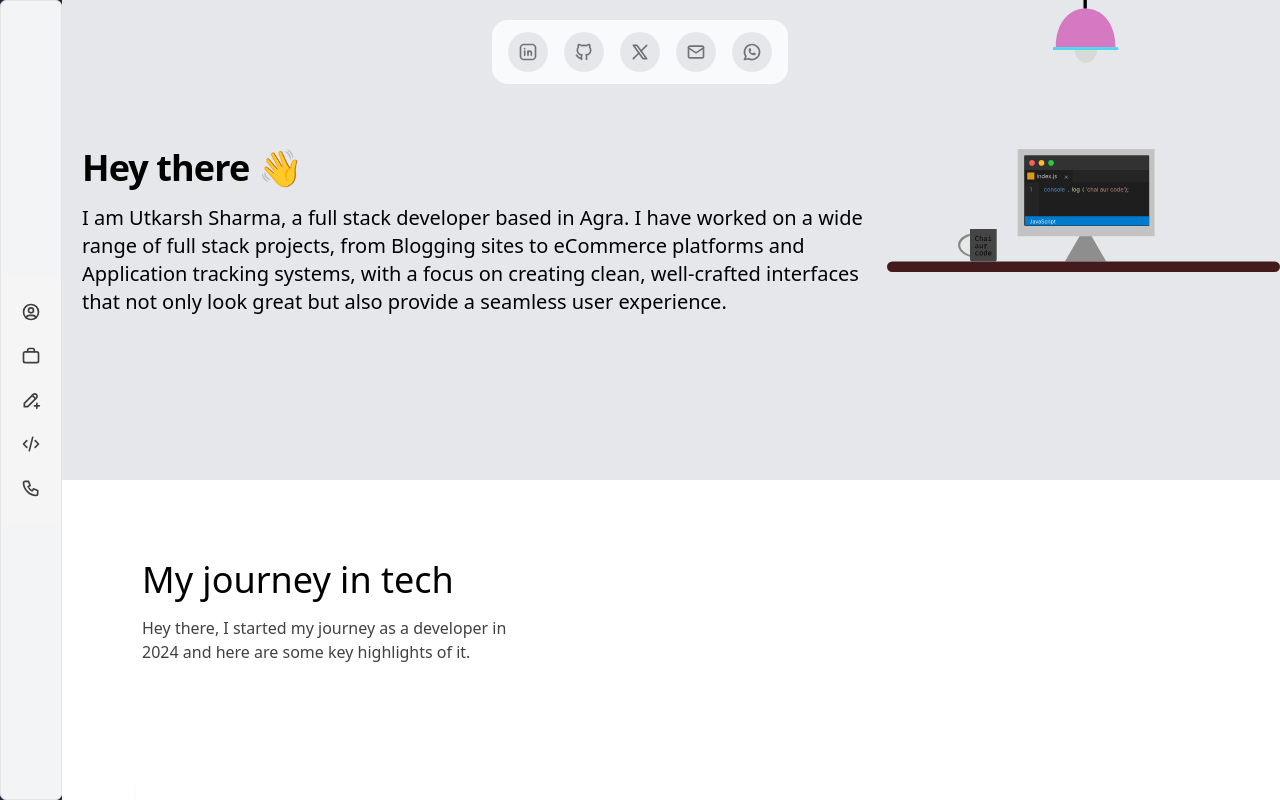
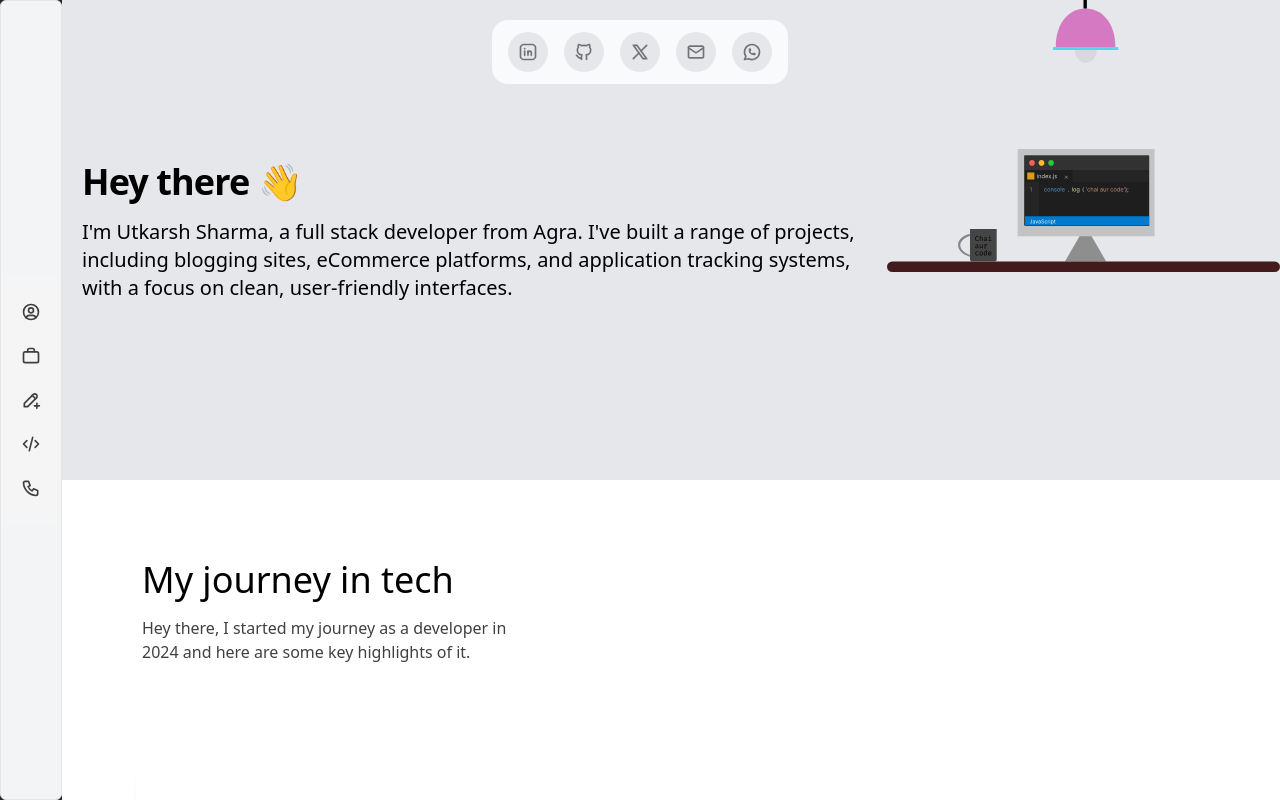
Before and after one commit to utkarshsharma7/portfolio, a Next.js app: page / in a window 1280 px wide. Built offline with nearby package versions, Linux system fonts and the light colour scheme.

Commit message:
"Updated profile description text"

```diff
--- a/src/components/profile.tsx
+++ b/src/components/profile.tsx
@@ -21,11 +21,10 @@ export default function BackgroundBeamsWithCollisionDemo() {
         </h2>
         <div className="py-4">
           <p className="text-lg md:text-xl font-medium text-black dark:text-[#ffeffe] ">
-            I am Utkarsh Sharma, a full stack developer based in Agra. I have
-            worked on a wide range of full stack projects, from Blogging sites
-            to eCommerce platforms and Application tracking systems, with a
-            focus on creating clean, well-crafted interfaces that not only look
-            great but also provide a seamless user experience.
+            I'm Utkarsh Sharma, a full stack developer from Agra. I&apos;ve
+            built a range of projects, including blogging sites, eCommerce
+            platforms, and application tracking systems, with a focus on clean,
+            user-friendly interfaces.
           </p>
         </div>
       </div>
```
